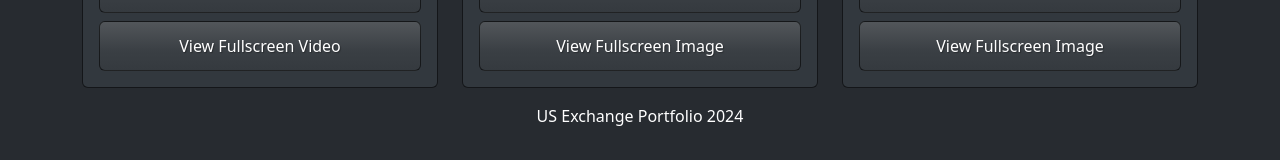
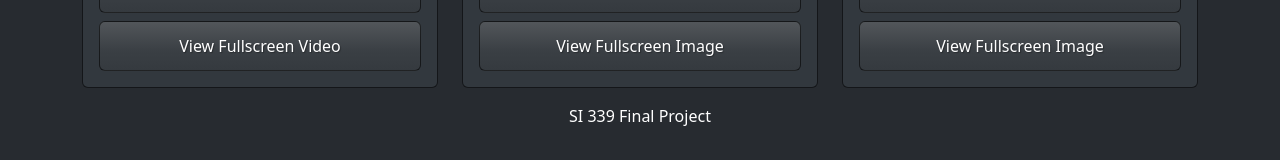
Before and after one commit to jamesprestage101/si339_finalproject, a Django app: page /entries/ in a window 1280 px wide. Shown: the part 3112-3272 px from the top of the page. Run offline with Django 4.2, Linux system fonts and the light colour scheme; data comes from the database, SQL or seed files in the repository; both versions use the stored data as it was after the commit; some libraries are stand-ins or nearby versions.

Commit message:
Populated Database

```diff
--- a/portfolio/templates/portfolio/base.html
+++ b/portfolio/templates/portfolio/base.html
@@ -45,7 +45,7 @@
     <!-- Footer -->
     <footer class="footer mt-auto py-3 bg-dark text-white text-center">
         <div class="container">
-            <p>US Exchange Portfolio 2024</p>
+            <p>SI 339 Final Project</p>
         </div>
     </footer>
     <!-- JavaScript Bundle -->
```
Also changed, not shown: db.sqlite3, media/portfolio_photos/10.jpg (added), media/portfolio_photos/11.JPG (added), media/portfolio_photos/13.jpg (added), media/portfolio_photos/16.jpg (added), 12 other files.
